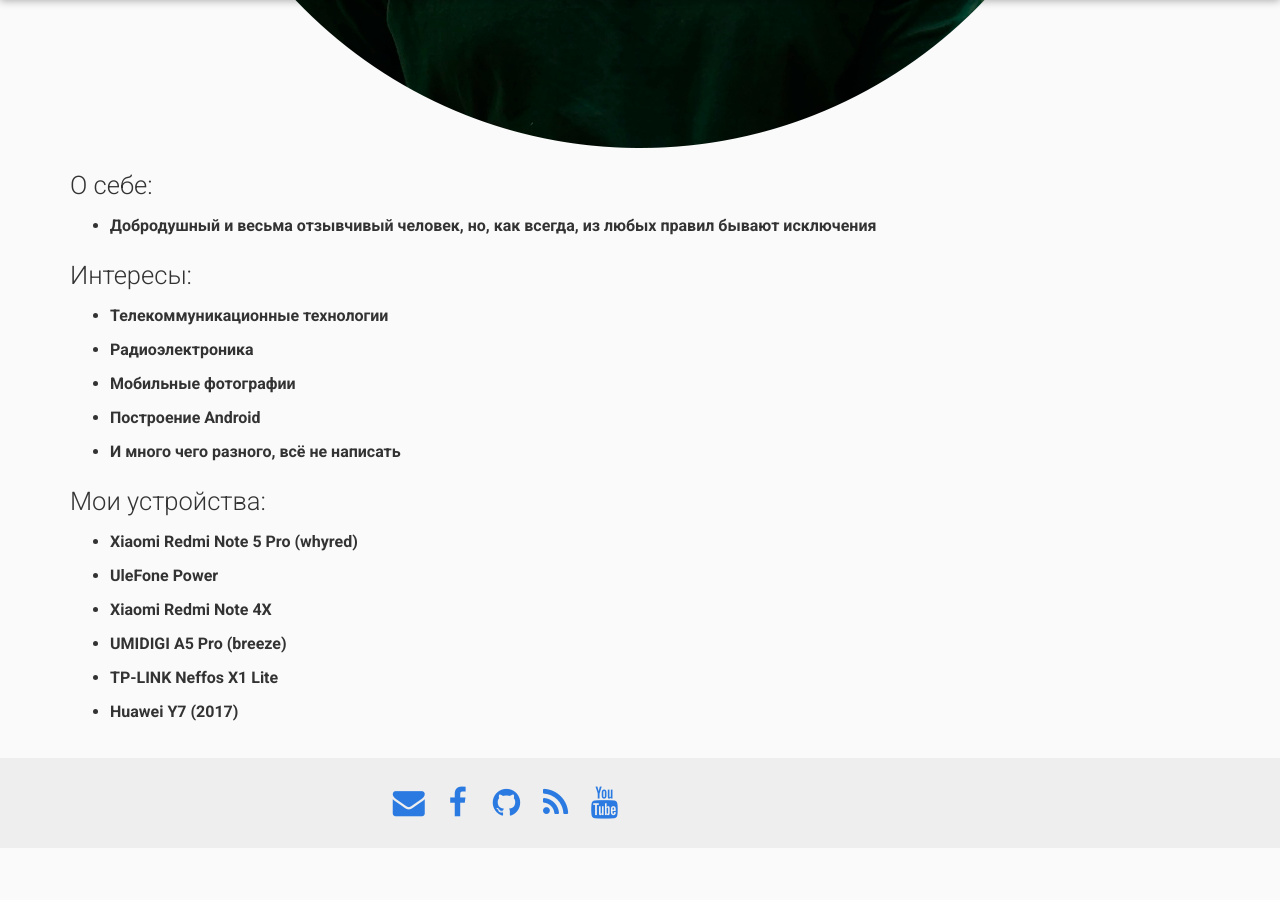
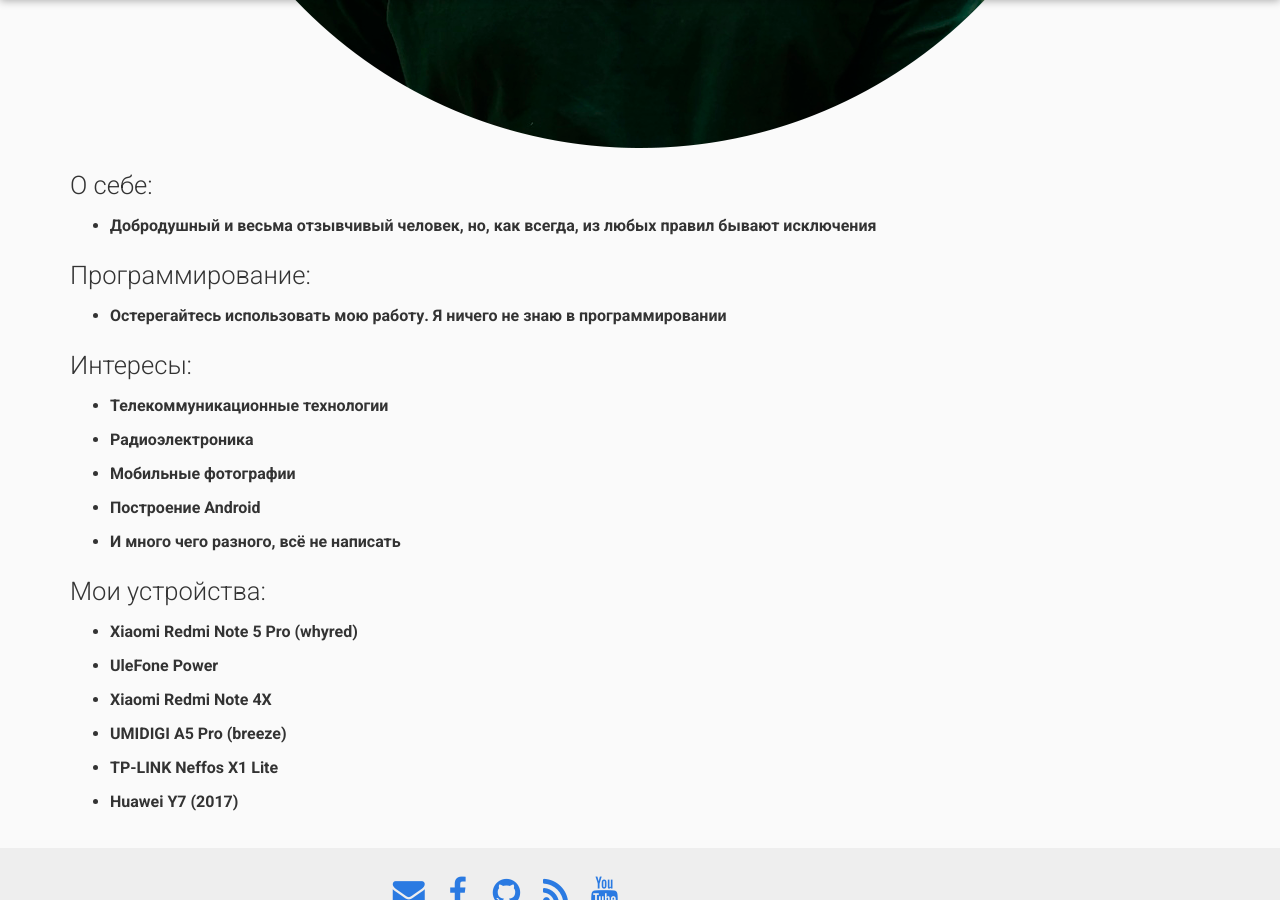
Before and after one commit to Hadenix/Hadenix.github.io, a Jekyll site: the page built from about.md, in a window 1280 px wide and 900 px high, scrolled down 1100 px. Built offline with Jekyll 4.4.1, drawn with Linux system fonts in a browser that asks for light colours; nearby versions of some CDN libraries; before the commit the page ends 1948 px from its top, so only the background shows below that.

Commit message:
Update about.md

```diff
--- a/about.md
+++ b/about.md
@@ -8,6 +8,9 @@
 
 ### О себе:
 * **Добродушный и весьма отзывчивый человек, но, как всегда, из любых правил бывают исключения**
+
+### Программирование:
+* **Остерегайтесь использовать мою работу. Я ничего не знаю в программировании**
 
 ### Интересы:
 * **Телекоммуникационные технологии**
```
